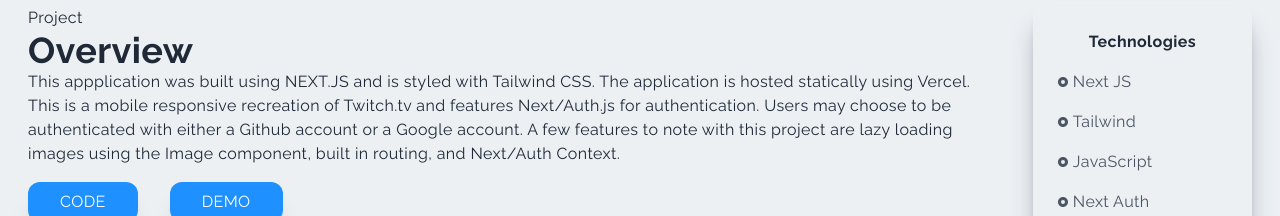
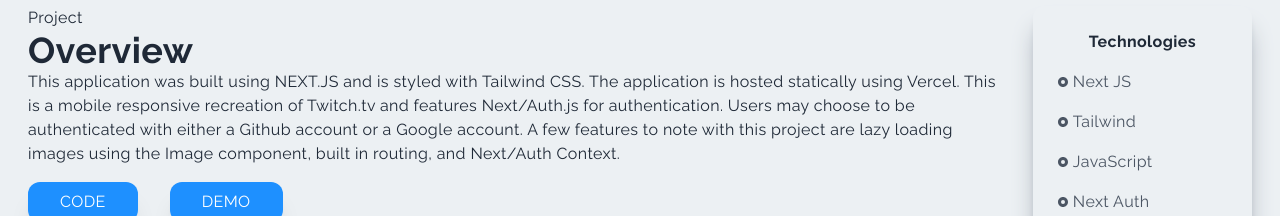
Before and after one commit to simbaig/portfolio-nextjs, a Next.js app: page /twitch in a window 1280 px wide. Shown: the part 346-562 px from the top of the page. Built offline with nearby package versions, Linux system fonts and the light colour scheme.

Commit message:
fix twitch project description

```diff
--- a/pages/twitch.js
+++ b/pages/twitch.js
@@ -26,13 +26,13 @@
 					<p>Project</p>
 					<h2>Overview</h2>
 					<p>
-						This appplication was built using NEXT.JS and is styled with
-						Tailwind CSS. The application is hosted statically using Vercel.
-						This is a mobile responsive recreation of Twitch.tv and features
-						Next/Auth.js for authentication. Users may choose to be
-						authenticated with either a Github account or a Google account. A
-						few features to note with this project are lazy loading images using
-						the Image component, built in routing, and Next/Auth Context.
+						This application was built using NEXT.JS and is styled with Tailwind
+						CSS. The application is hosted statically using Vercel. This is a
+						mobile responsive recreation of Twitch.tv and features Next/Auth.js
+						for authentication. Users may choose to be authenticated with either
+						a Github account or a Google account. A few features to note with
+						this project are lazy loading images using the Image component,
+						built in routing, and Next/Auth Context.
 					</p>
 					<a
 						target="_blank"
```
